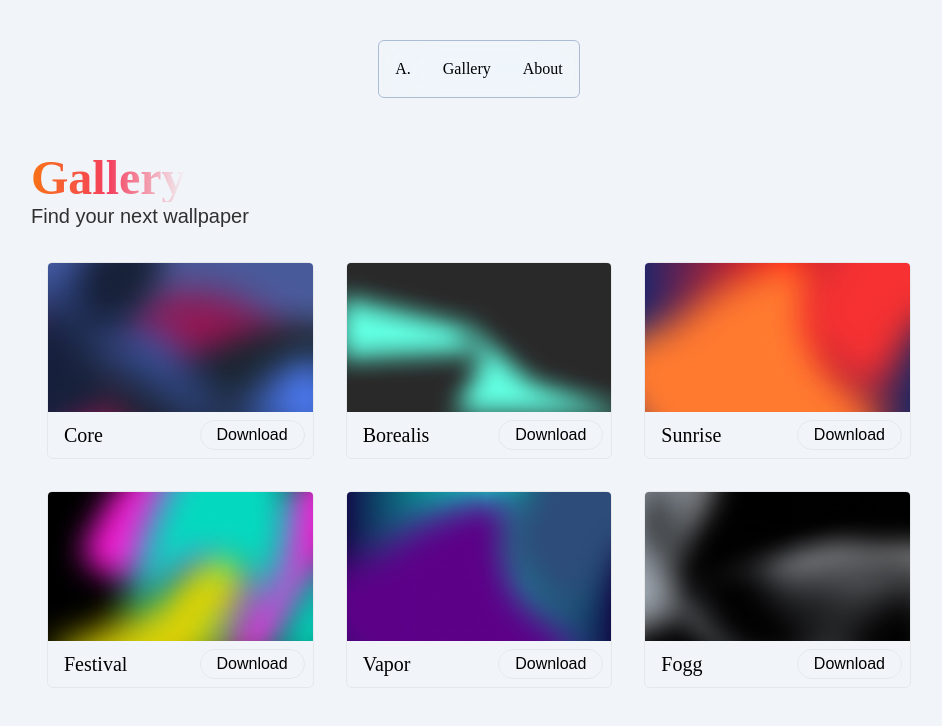
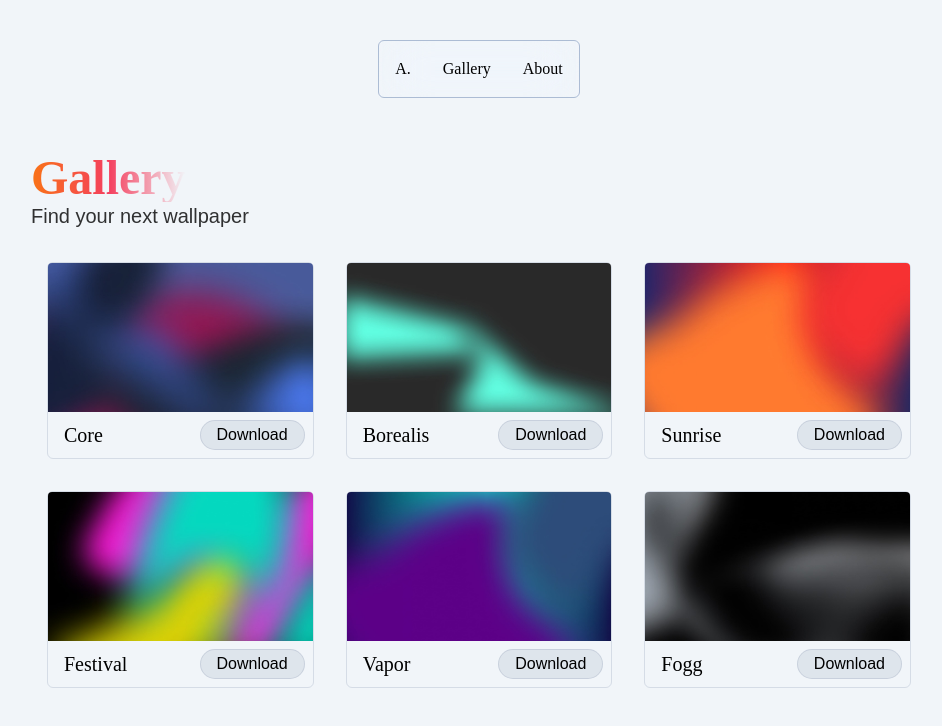
Before and after one commit to imStav/abstract, a Vue app: page /gallery in a window 1280 px wide. Shown: the top 726 px of the page, without its empty margins (161-1103 px from the left). Built offline with nearby package versions, Linux system fonts and the light colour scheme; a web font is replaced by a local one.

Commit message:
feat(light theme): work around gallery view light theme

```diff
--- a/src/index.css
+++ b/src/index.css
@@ -62,7 +62,7 @@
     }
 
     .wallpaper-card {
-        @apply border dark:border-slate-500/60 rounded-md;
+        @apply border border-slate-400/30 dark:border-slate-500/60 rounded-md;
     }
 
     .wallpaper-styles {
@@ -74,7 +74,7 @@
     }
 
     .download-btn {
-        @apply px-4 py-0.5 border duration-500 dark:bg-slate-500/30 dark:text-slate-400 dark:border-slate-500/60 rounded-full mx-2;
+        @apply px-4 py-0.5 border duration-500 bg-slate-400/20 border-slate-400/30 dark:bg-slate-500/30 dark:text-slate-400 dark:border-slate-500/60 rounded-full mx-2;
     }
 
     /**AboutPage**/
```
